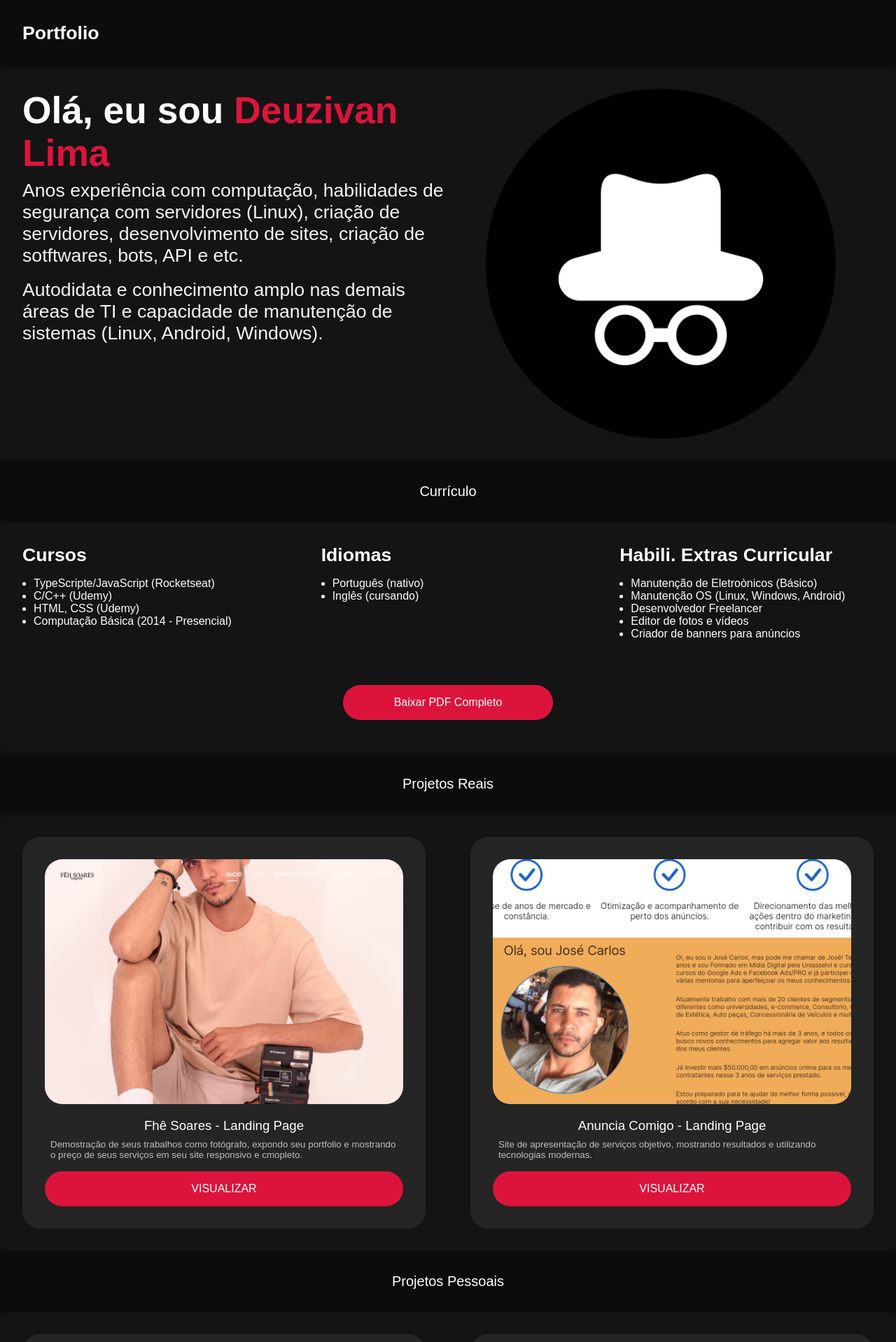
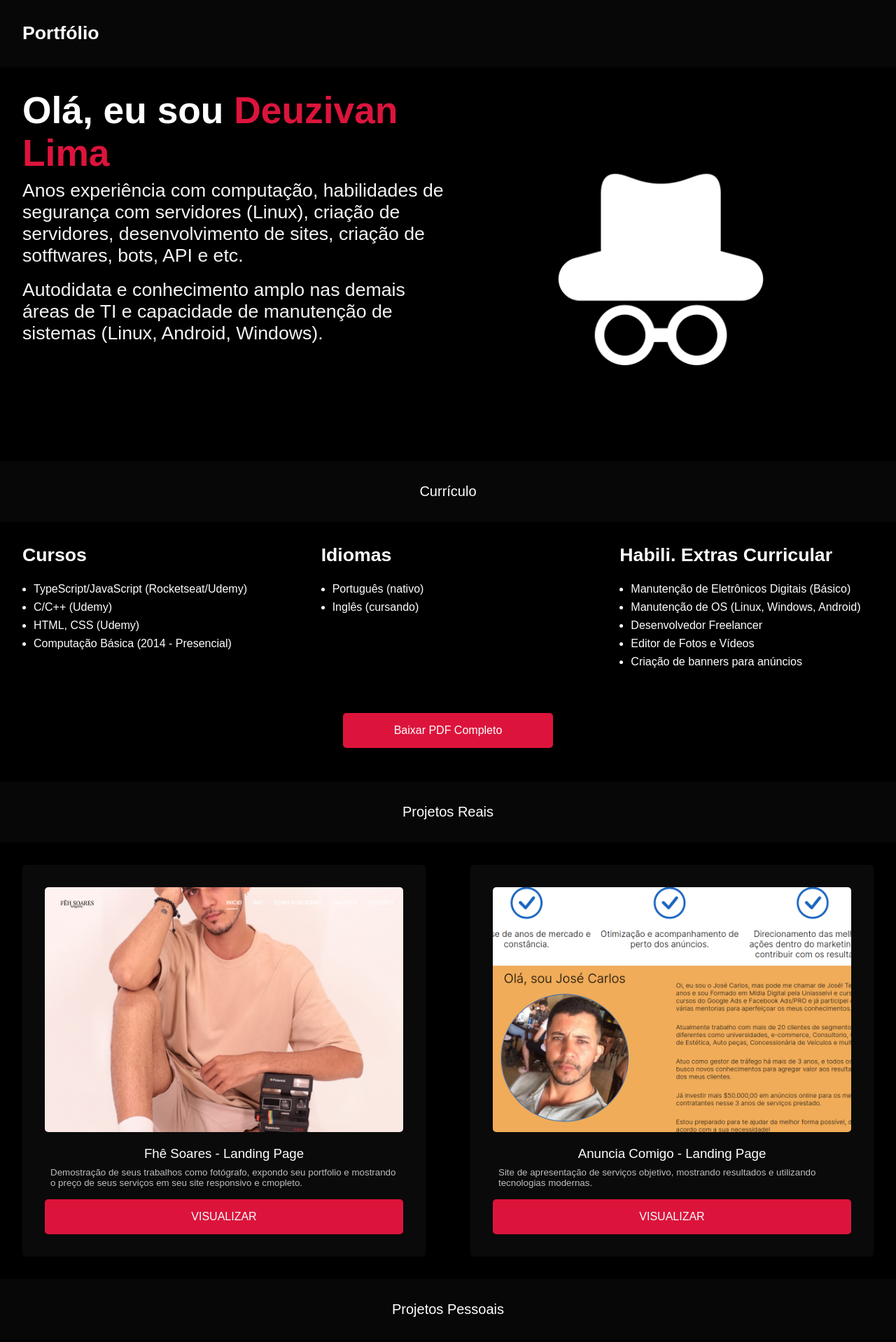
Before and after one commit to 120c0/portfolio, a Next.js app: page / in a window 1280 px wide. Shown: the top 1918 px of the page at 70% size. Built offline with nearby package versions, Linux system fonts and the light colour scheme.

Commit message:
update colors

```diff
--- a/components/ActionBar/index.js
+++ b/components/ActionBar/index.js
@@ -3,7 +3,7 @@ import styles from "./style.module.scss"
 export const ActionBar = () => {
   return (
     <nav className={styles.container}>
-      <h1>Portfolio</h1>
+      <h1>Portfólio</h1>
     </nav>
   )
 }
--- a/components/ActionBar/style.module.scss
+++ b/components/ActionBar/style.module.scss
@@ -1,5 +1,5 @@
 .container {
-  background-color: #0c0c0c;
+  background-color: rgb(7, 7, 7);
   color: white;
   box-shadow: 0 3px 5px rgba(8, 8, 8, 0.3);
   padding: 2rem;
--- a/components/ProjectCard/style.module.scss
+++ b/components/ProjectCard/style.module.scss
@@ -1,9 +1,9 @@
 .container {
-  background-color: rgb(37, 37, 37);
+  background-color: rgb(10, 10, 10);
   color: white;
   margin: 2rem;
   padding: 2rem;
-  border-radius: 25px;
+  border-radius: 5px;
 
   article {
     display: flex;
@@ -30,7 +30,7 @@
     color: azure;
     background-color: crimson;
     padding: 1rem;
-    border-radius: 25px;
+    border-radius: 5px;
     text-transform: uppercase;
     text-align: center;
   }
@@ -40,7 +40,7 @@
     object-fit: cover;
     background-position: center;
     background-size: cover;
-    border-radius: 25px;
+    border-radius: 5px;
 
     @media only screen and (min-width: 600px) {
       height:350px;
--- a/pages/index.js
+++ b/pages/index.js
@@ -51,7 +51,7 @@ export default function Home() {
         <article className='cv-container'>
           <h1>Cursos</h1>
           <ul>
-            <li>TypeScripte/JavaScript (Rocketseat)</li>
+            <li>TypeScript/JavaScript (Rocketseat/Udemy)</li>
             <li>C/C++ (Udemy)</li>
             <li>HTML, CSS (Udemy)</li>
             <li>Computação Básica (2014 - Presencial)</li>
@@ -67,11 +67,11 @@ export default function Home() {
         <article className='cv-container'>
           <h1>Habili. Extras Curricular</h1>
           <ul>
-            <li>Manutenção de Eletroònicos (Básico)</li>
-            <li>Manutenção OS (Linux, Windows, Android)</li>
+            <li>Manutenção de Eletrônicos Digitais (Básico)</li>
+            <li>Manutenção de OS (Linux, Windows, Android)</li>
             <li>Desenvolvedor Freelancer</li>
-            <li>Editor de fotos e vídeos</li>
-            <li>Criador de banners para anúncios</li>
+            <li>Editor de Fotos e Vídeos</li>
+            <li>Criação de banners para anúncios</li>
           </ul>
         </article>
         <br/>
@@ -186,8 +186,6 @@ export default function Home() {
           link={'https://github.com/Xnork/SDL2-Particle-System'}
         />
       </div>
-
-
     </Layout>
   )
 }
--- a/styles/globals.scss
+++ b/styles/globals.scss
@@ -5,15 +5,15 @@
   font-family: Arial, Helvetica, sans-serif;
 }
 
-body, html {
-  background-color: #141414;
+:root {
+  background-color: #000000;
 }
 
 .title-sep {
   color: white;
   padding: 2rem;
   text-align: center;
-  background-color: #0c0c0c;
+  background-color: rgb(7, 7, 7);
   box-shadow: 0 0 5px rgba(0, 0, 0, 0.3);
   font-size: 15pt;
   font-weight: 400;
@@ -41,7 +41,7 @@ body, html {
     display: block;
     text-align: center;
     margin: 1rem auto 3rem auto;
-    border-radius: 25px;
+    border-radius: 5px;
   }
   .cv-container {
     color: white;
@@ -49,6 +49,10 @@ body, html {
 
     ul {
       padding: 1rem;
+
+      li {
+        padding-top: 0.5rem;
+      }
     }
     @media only screen and (min-width: 600px) {
       h1 {
@@ -59,7 +63,7 @@ body, html {
 }
 .end-site {
   padding: 2rem;
-  background-color: #000000;
+  background-color: rgb(7, 7, 7);
   color: rgb(207, 207, 207);
   text-align: center;
   font-size: 10pt;
```
Also changed, not shown: 1 other file (tests, documents, lock files or other folders).
